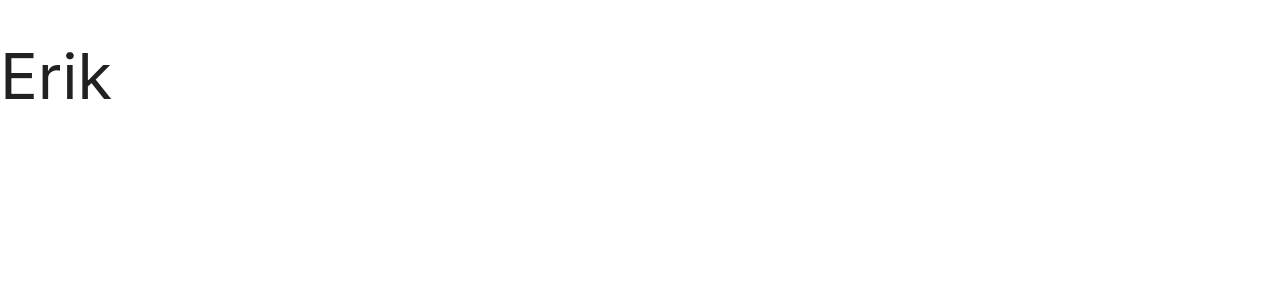
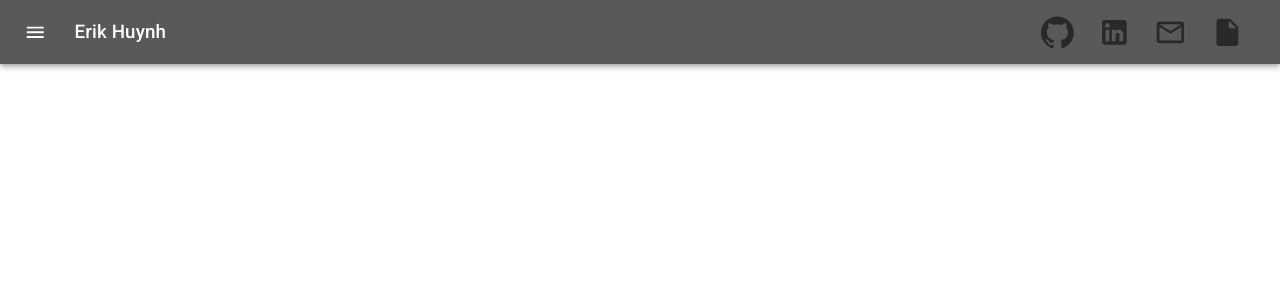
Before and after one commit to E-Huynh/Portfolio, a React (Create React App) app: page / in a window 1280 px wide. Shown: the top 300 px of the page. Built offline with nearby package versions, Linux system fonts and the light colour scheme.

Commit message:
Templating out NavBar

```diff
--- a/package.json
+++ b/package.json
@@ -4,7 +4,9 @@
   "version": "0.1.0",
   "private": true,
   "dependencies": {
+    "@material-ui/core": "^4.9.9",
     "@material-ui/icons": "^4.9.1",
+    "@material-ui/styles": "^4.9.6",
     "@testing-library/jest-dom": "^4.2.4",
     "@testing-library/react": "^9.5.0",
     "@testing-library/user-event": "^7.2.1",
--- a/src/App.js
+++ b/src/App.js
@@ -1,9 +1,10 @@
 import React from 'react';
+import NavBar from './components/Navbar'
 
 function App() {
   return (
     <div>
-      <h1>Erik</h1>
+      <NavBar />
     </div>
   );
 }
--- /dev/null
+++ b/src/components/Navbar.js
@@ -0,0 +1,57 @@
+import React from 'react';
+import { makeStyles } from '@material-ui/core/styles';
+import AppBar from '@material-ui/core/AppBar';
+import Toolbar from '@material-ui/core/Toolbar';
+import Typography from '@material-ui/core/Typography';
+import IconButton from '@material-ui/core/IconButton';
+import MenuIcon from '@material-ui/icons/Menu';
+import GitHubIcon from '@material-ui/icons/GitHub';
+import LinkedInIcon from '@material-ui/icons/LinkedIn';
+import MailOutlineIcon from '@material-ui/icons/MailOutline';
+import InsertDriveFileIcon from '@material-ui/icons/InsertDriveFile';
+
+const useStyles = makeStyles((theme) => ({
+  root: {
+    flexGrow: 1,
+  },
+  menuButton: {
+    marginRight: theme.spacing(2),
+  },
+  title: {
+    flexGrow: 1,
+  },
+  gradient: {
+    background: '#595959'
+  }
+}));
+
+export default function ButtonAppBar() {
+  const classes = useStyles();
+
+  return (
+    <div className={classes.root}>
+      <AppBar position="static" className={classes.gradient}>
+        <Toolbar>
+          <IconButton edge="start" className={classes.menuButton} color="inherit" aria-label="menu">
+            <MenuIcon />
+          </IconButton>
+          <Typography variant="h6" className={classes.title}>
+            Erik Huynh
+          </Typography>
+          <IconButton>
+              <GitHubIcon fontSize="large"/>
+          </IconButton>
+          <IconButton>
+              <LinkedInIcon fontSize="large"/>
+          </IconButton>
+          <IconButton>
+              <MailOutlineIcon fontSize="large"/>
+          </IconButton>
+          <IconButton>
+              <InsertDriveFileIcon fontSize="large"/>
+          </IconButton>
+        </Toolbar>
+      </AppBar>
+    </div>
+  );
+}
```
Also changed, not shown: 1 other file (tests, documents, lock files or other folders).
